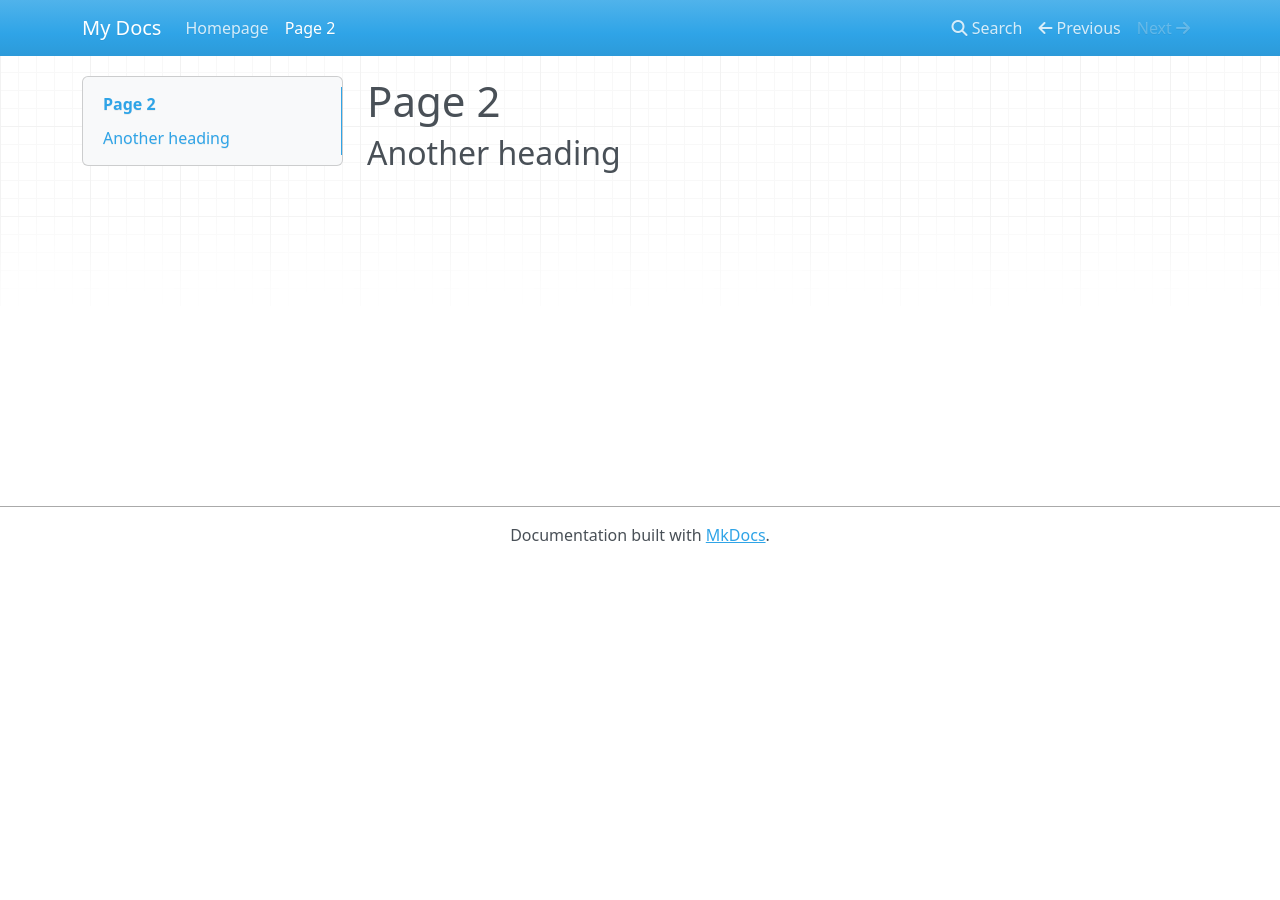
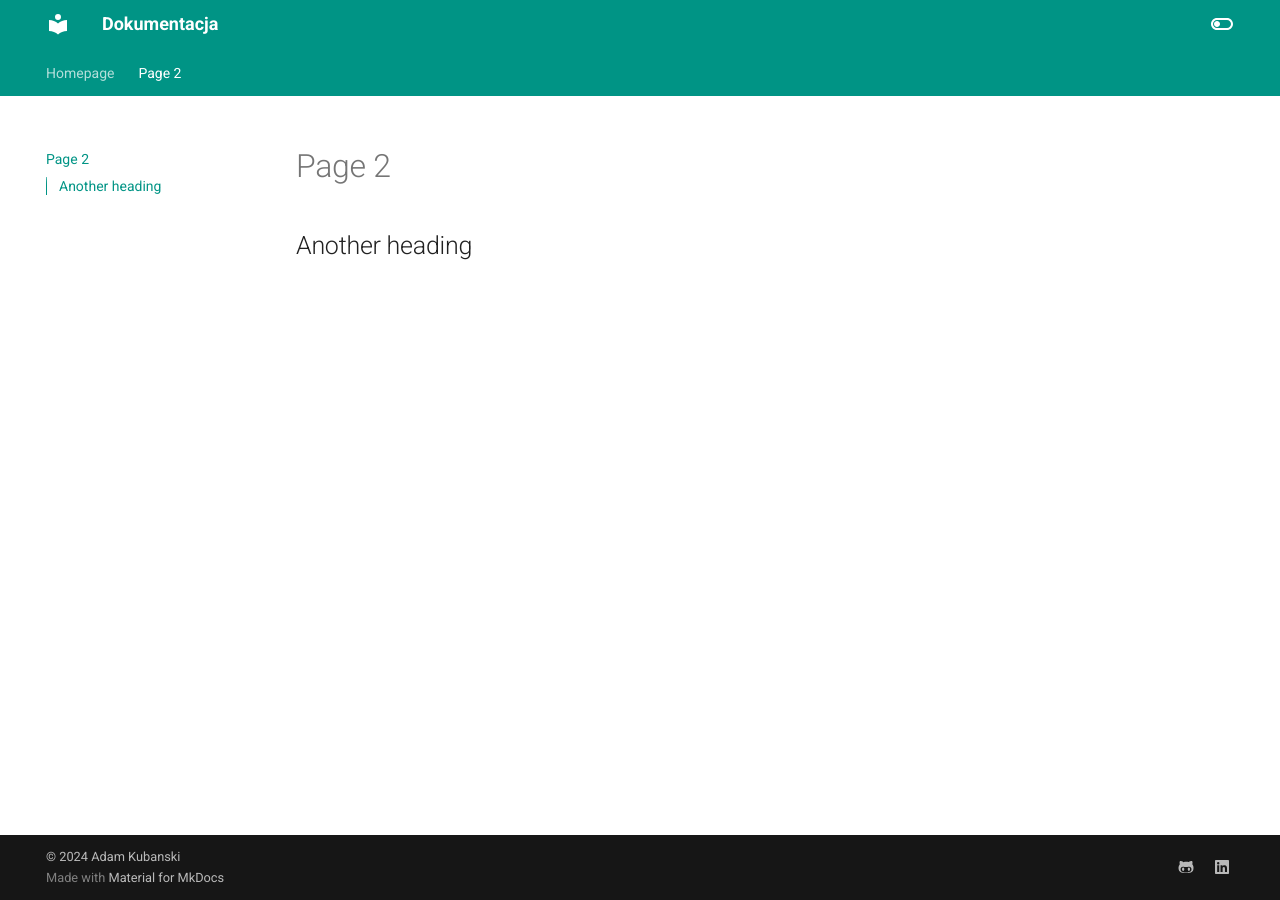
Before and after one commit to kubansa-allegro/doc, an MkDocs documentation site: the page built from docs/page2.md, in a window 1280 px wide. Built offline with MkDocs 1.6.1 and Material for MkDocs 9.7.7, drawn with Linux system fonts in a browser that asks for light colours; nearby versions of some CDN libraries.

Commit message:
Modify mkdocs

```diff
--- a/mkdocs.yml
+++ b/mkdocs.yml
@@ -1 +1,58 @@
-site_name: My Docs
+site_name: Dokumentacja
+site_url: https://github.com/kubansa-allegro/doc/
+theme:
+  name: material
+  features:
+    - navigation.tabs
+    - navigation.sections
+    - toc.integrate
+    - navigation.top
+    - search.suggest
+    - search.highlight
+    - content.tabs.link
+    - content.code.annotation
+    - content.code.copy
+  language: pl
+  palette:
+    - scheme: default
+      toggle:
+        icon: material/toggle-switch-off-outline
+        name: Switch to dark mode
+      primary: teal
+      accent: purple
+    - scheme: slate
+      toggle:
+        icon: material/toggle-switch
+        name: Switch to light mode
+      primary: teal
+      accent: lime
+
+plugins:
+  - social
+
+extra:
+  social:
+    - icon: fontawesome/brands/github-alt
+      link: https://github.com/kubansa-allegro
+    - icon: fontawesome/brands/linkedin
+      link: https://www.linkedin.com/in/adam-kubanski-2bb020a8/
+
+markdown_extensions:
+  - pymdownx.highlight:
+      anchor_linenums: true
+  - pymdownx.inlinehilite
+  - pymdownx.snippets
+  - admonition
+  - pymdownx.arithmatex:
+      generic: true
+  - footnotes
+  - pymdownx.details
+  - pymdownx.superfences
+  - pymdownx.mark
+  - attr_list
+  - pymdownx.emoji:
+      emoji_index: !!python/name:materialx.emoji.twemoji
+      emoji_generator: !!python/name:materialx.emoji.to_svg
+
+copyright: |
+  &copy; 2024 <a href="https://github.com/kubansa-allegro"  target="_blank" rel="noopener">Adam Kubanski</a>
```
